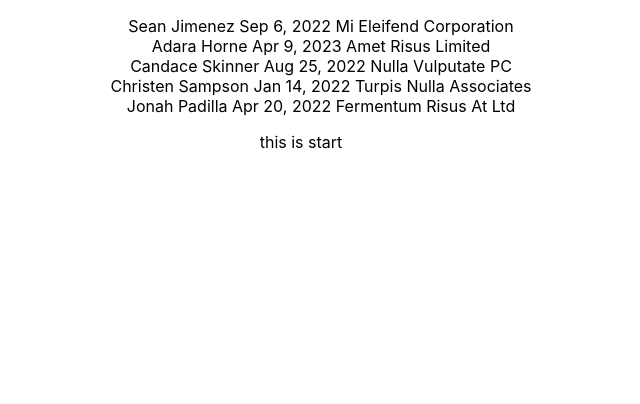
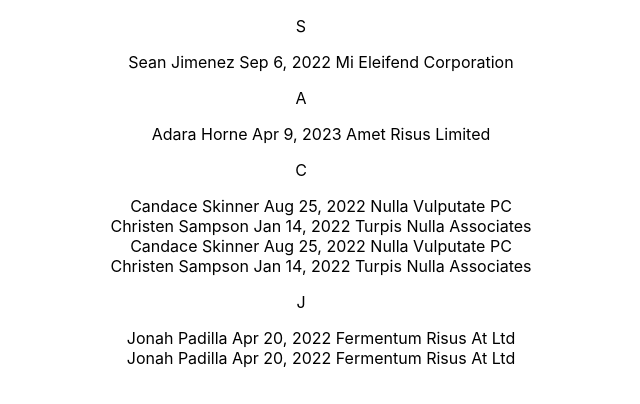
Before and after one commit to mashazyu/doggos-list-react-js, a JavaScript app: page / in a window 1280 px wide. Shown: the top 404 px of the page, without its empty margins (339-979 px from the left). Built offline with nearby package versions, Linux system fonts and the light colour scheme; the HTML template or start-up script is replaced by a standard one.

Commit message:
Add sectioned list

```diff
--- a/src/App.js
+++ b/src/App.js
@@ -1,12 +1,11 @@
-import List from './components/List';
+import SectionedList from './components/SectionedList';
 
 import './App.css';
 
 function App() {
   return (
     <div className="App">
-      <List />
-      <p>this is start</p>
+      <SectionedList />
     </div>
   );
 }
--- a/src/components/List.js
+++ b/src/components/List.js
@@ -1,7 +1,7 @@
-import data from '../data/index.js';
 import './List.css';
+import { getSectionedList } from '../helpers';
 
-function List() {
+function List({ data }) {
   const listItems = data.map(({ guid, name, date, company }) =>
     (<li key={guid}>{name} {date} {company}</li>)
   );
--- /dev/null
+++ b/src/components/SectionedList.js
@@ -0,0 +1,23 @@
+import './SectionedList.css';
+import List from './List';
+import { getSectionedList } from '../helpers';
+
+function SectionedList() {
+  const data = getSectionedList();
+  const listItems = data.map(({ title, items}) => {
+    return (
+      <div key={title}>
+        <p>{title}</p>
+        <List data={items} />
+      </div>
+    );
+  });
+
+  return (
+    <div>
+      {listItems}
+    </div>
+  );
+}
+
+export default SectionedList;
--- a/src/data/index.js
+++ b/src/data/index.js
@@ -33,5 +33,26 @@ export default [
 		"company": "Fermentum Risus At Ltd",
 		"guid": "99E48FEF-BD8E-5B5F-A9FB-64C98CA8B1CE",
 		"country": "Canada"
+	},
+	{
+		"name": "Candace Skinner",
+		"date": "Aug 25, 2022",
+		"company": "Nulla Vulputate PC",
+		"guid": "A506491C-7346-2792-66DC-E554D93B81B2",
+		"country": "Canada"
+	},
+	{
+		"name": "Christen Sampson",
+		"date": "Jan 14, 2022",
+		"company": "Turpis Nulla Associates",
+		"guid": "972A8F89-8573-1FFE-6904-5322B2E4BC2",
+		"country": "Australia"
+	},
+	{
+		"name": "Jonah Padilla",
+		"date": "Apr 20, 2022",
+		"company": "Fermentum Risus At Ltd",
+		"guid": "99E48FEF-BD8E-5B5F-A9FB-64C98CA8B1C2",
+		"country": "Canada"
 	}
 ];
--- /dev/null
+++ b/src/helpers/index.js
@@ -0,0 +1,14 @@
+import data from '../data/index.js';
+
+const getFirstLetter = () => new Set(data.map(({ name }) => name.charAt(0)));
+
+export const getSectionedList = () => {
+  const sectionTitles = getFirstLetter();
+  const sections = Array.from(sectionTitles).map((title) => {
+    const items = data.filter(({ name }) => name.charAt(0) === title);
+
+    return { title, items };
+  });
+
+  return sections;
+};
```
Also changed, not shown: src/components/SectionedList.css (added).
